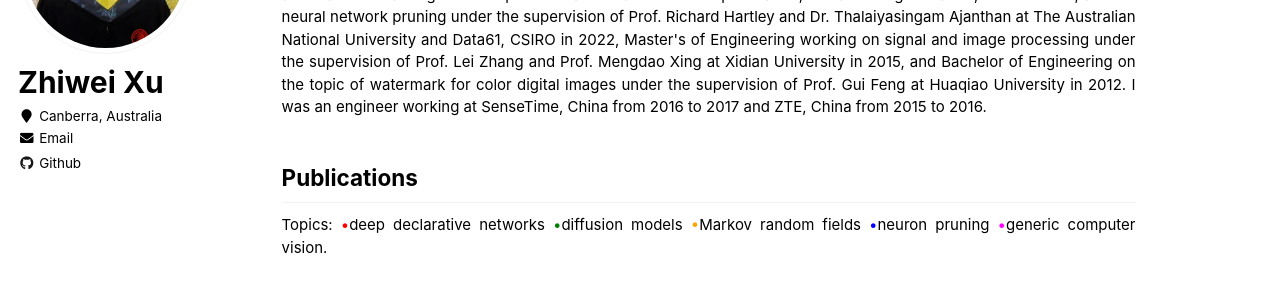
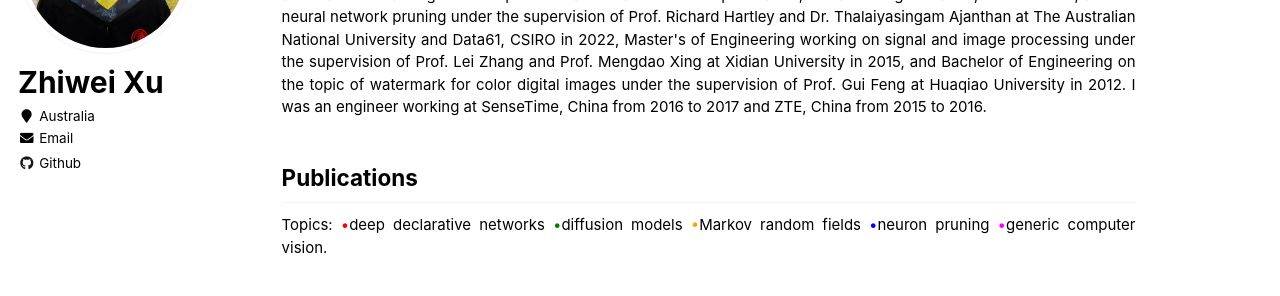
Before and after one commit to zwxu064/zwxu064.github.io, a Jekyll site: the page built from _pages/about.html, in a window 1280 px wide. Shown: the part 244-540 px from the top of the page. Built offline with Jekyll 4.4.1, drawn with Linux system fonts in a browser that asks for light colours.

Commit message:
Update _config.yml

```diff
--- a/_config.yml
+++ b/_config.yml
@@ -83,7 +83,7 @@ author:
   name             : "Zhiwei Xu"
   avatar           : "../images/zhiwei.png"
   bio              : " "
-  location         : Canberra, Australia
+  location         : Australia
   employer         :
   pubmed           :
   googlescholar    :
```
